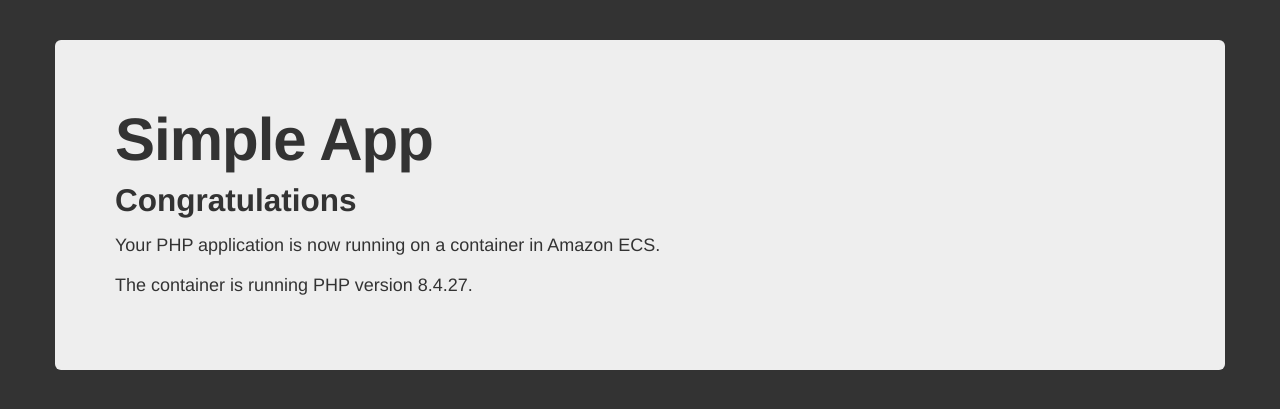
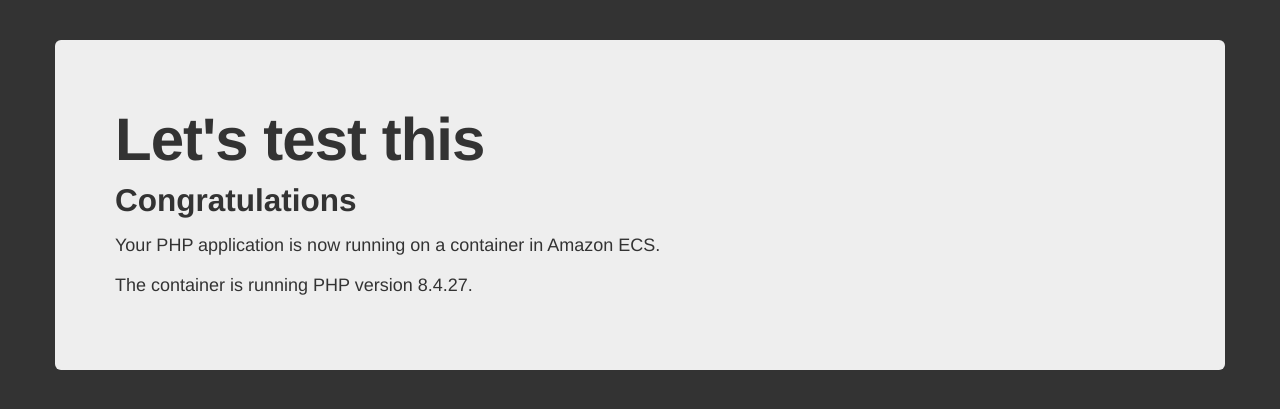
Before and after one commit to aws-samples/ecs-demo-php-simple-app, a PHP site: page / in a window 1280 px wide. Shown: the top 409 px of the page. Run offline with PHP 8.4, Linux system fonts and the light colour scheme.

Commit message:
Testing changes

```diff
--- a/src/index.php
+++ b/src/index.php
@@ -15,7 +15,7 @@
     <body>
         <div class="container">
             <div class="hero-unit">
-                <h1>Simple App </h1>
+                <h1>Let's test this</h1>
                 <h2>Congratulations</h2>
                 <p>Your PHP application is now running on a container in Amazon ECS.</p>
                 <p>The container is running PHP version <?php echo phpversion(); ?>.</p>
```
